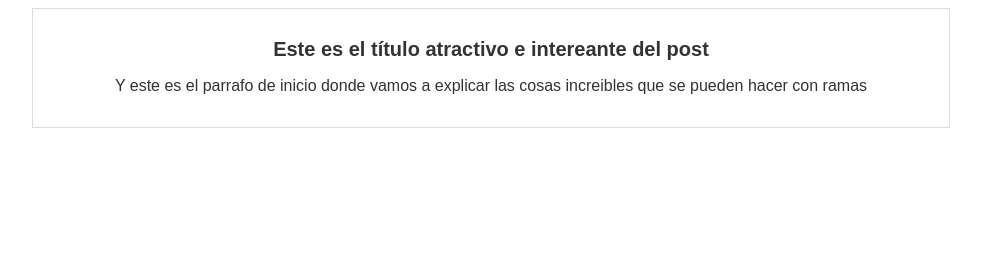
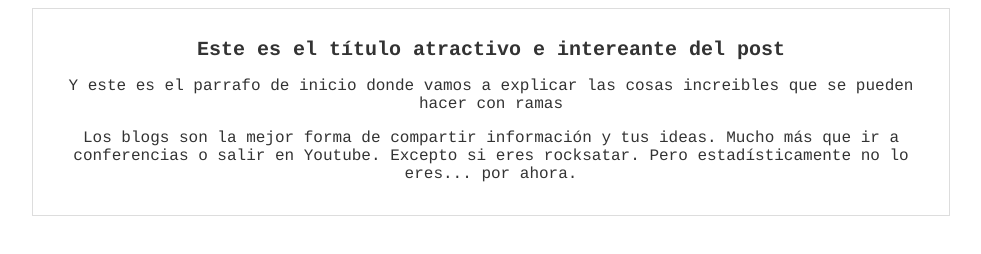
Before and after one commit to RAGSP92/hyperblog, a plain HTML site: page index.html in a window 1280 px wide. Shown: the whole page, without its empty margins (149-1130 px from the left). Drawn offline with Linux system fonts and the light colour scheme.

Commit message:
Agreagdo el contenido adiconal del blog y una mejor tipografia

```diff
--- a/css/estilos.css
+++ b/css/estilos.css
@@ -1,7 +1,7 @@
 body{
     color:#333;
     text-align:center;
-    font-family: "Arial";
+    font-family: "Courier";
     font-size: 16px;
 }
 
--- a/index.html
+++ b/index.html
@@ -11,6 +11,9 @@
     <div id="container">
         <h1>Este es el título atractivo e intereante del post</h1>
         <p>Y este es el parrafo de inicio donde vamos a explicar las cosas increibles que se pueden hacer con ramas</p>
+        <p>
+            Los blogs son la mejor forma de compartir información y tus ideas. Mucho más que ir a conferencias o salir en Youtube. Excepto si eres rocksatar. Pero estadísticamente no lo eres... por ahora.
+        </p>
     </div>
 </body>
 </html>
```
